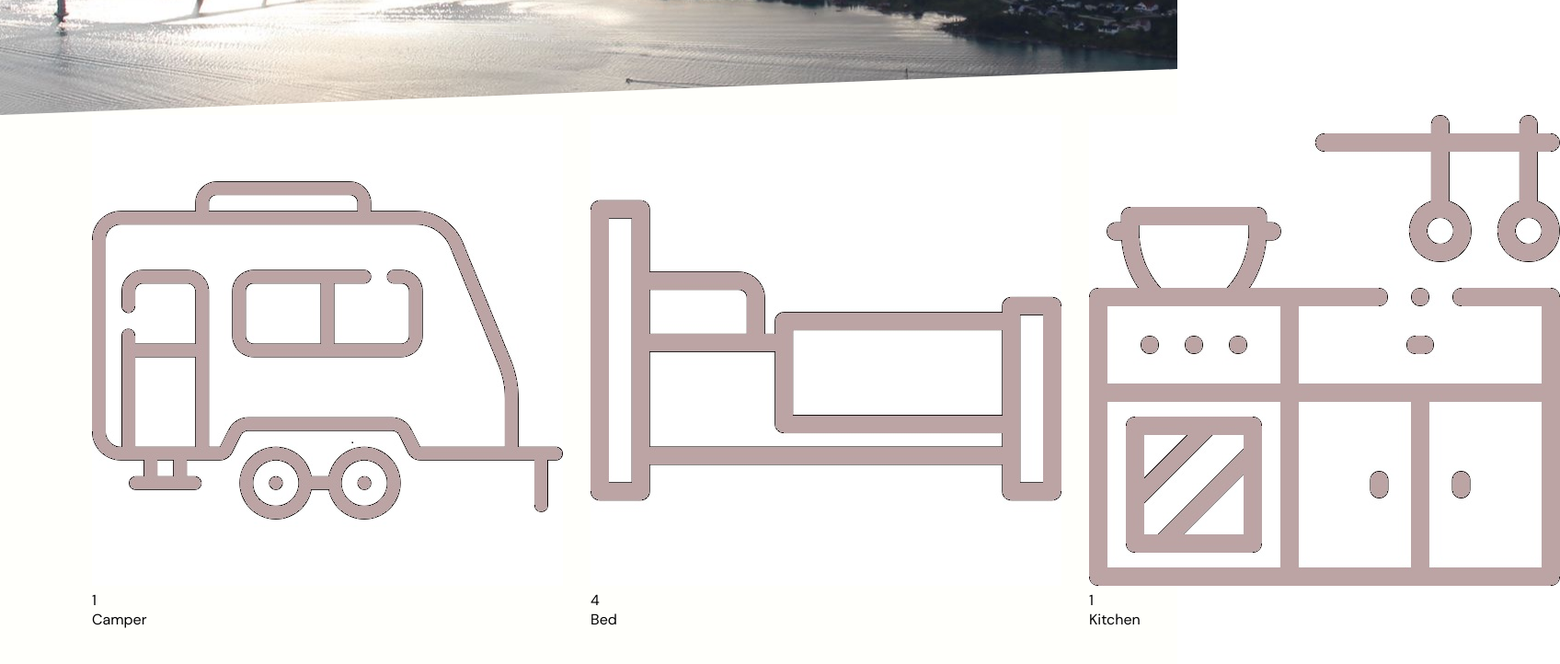
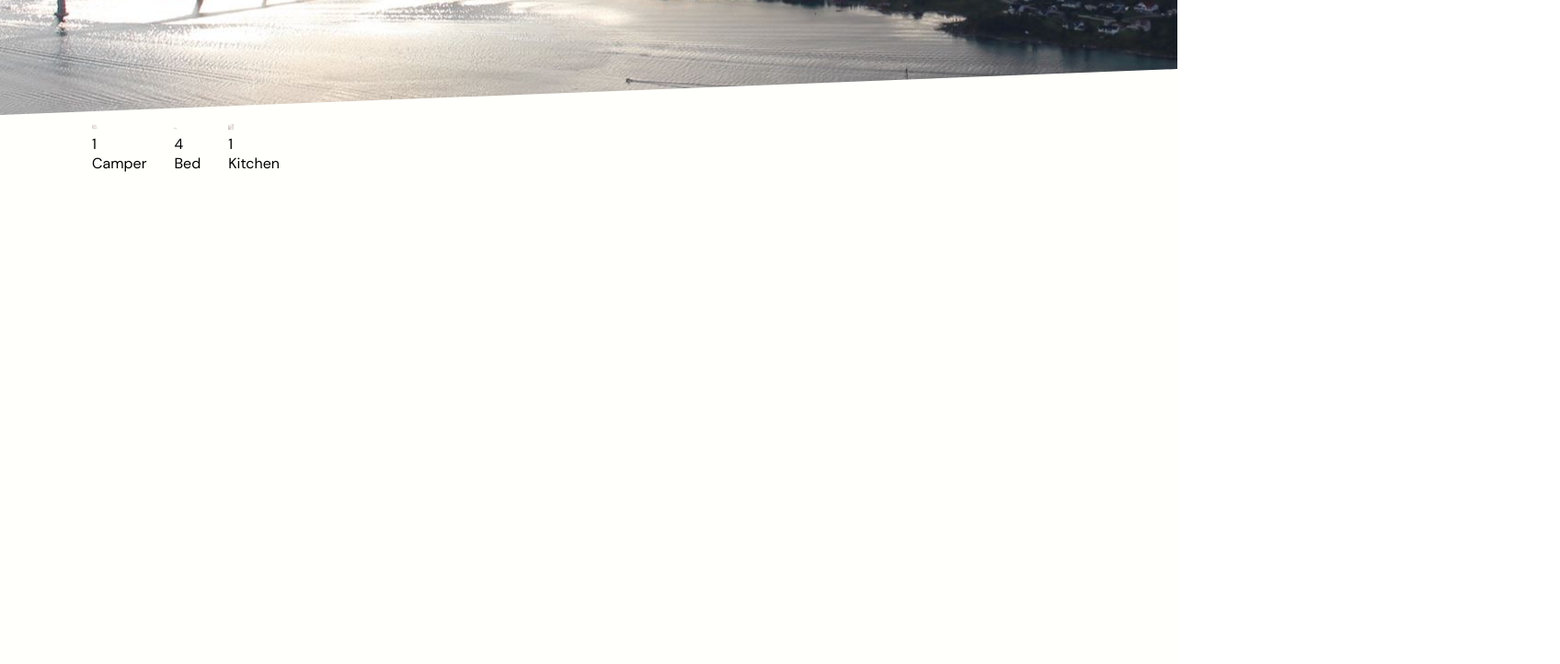
Before and after one commit to Zanzannn/Rasa-Amber-K, a website: page index.html in a window 1280 px wide. Shown: the part 600-1322 px from the top of the page at 92% size, 1696 px wide, since content can reach past the window. Drawn offline with Linux system fonts and the light colour scheme.

Commit message:
Add width to icon

```diff
--- a/index.html
+++ b/index.html
@@ -67,7 +67,7 @@
         <div class="slide-next-card">
 
           <div class="slide-next-card-first">
-            <img class="slide-next-card-first-icon" src="./images/camper.jpg" alt="client-icon">
+            <img class="slide-next-card-first-icon" src="./images/camper.jpg" width="10%" alt="client-icon">
             <div class="slide-next-card-first-content">
               <p class="slide-next-card-first-content-title">1</p>
               <p class="slide-next-card-first-content-subtitle">Camper</p>
@@ -75,7 +75,7 @@
           </div>
 
           <div class="slide-next-card-first">
-            <img class="slide-next-card-first-icon" src="./images/bed.jpg" alt="client-icon">
+            <img class="slide-next-card-first-icon" src="./images/bed.jpg" width="10%" alt="client-icon">
             <div class="slide-next-card-first-content">
               <p class="slide-next-card-first-content-title">4</p>
               <p class="slide-next-card-first-content-subtitle">Bed</p>
@@ -83,7 +83,7 @@
           </div>
 
           <div class="slide-next-card-first">
-            <img class="slide-next-card-first-icon" src="./images/kitchen.jpg" alt="client-icon">
+            <img class="slide-next-card-first-icon" src="./images/kitchen.jpg" width="10%" alt="client-icon">
             <div class="slide-next-card-first-content">
               <p class="slide-next-card-first-content-title">1</p>
               <p class="slide-next-card-first-content-subtitle">Kitchen</p>
```
